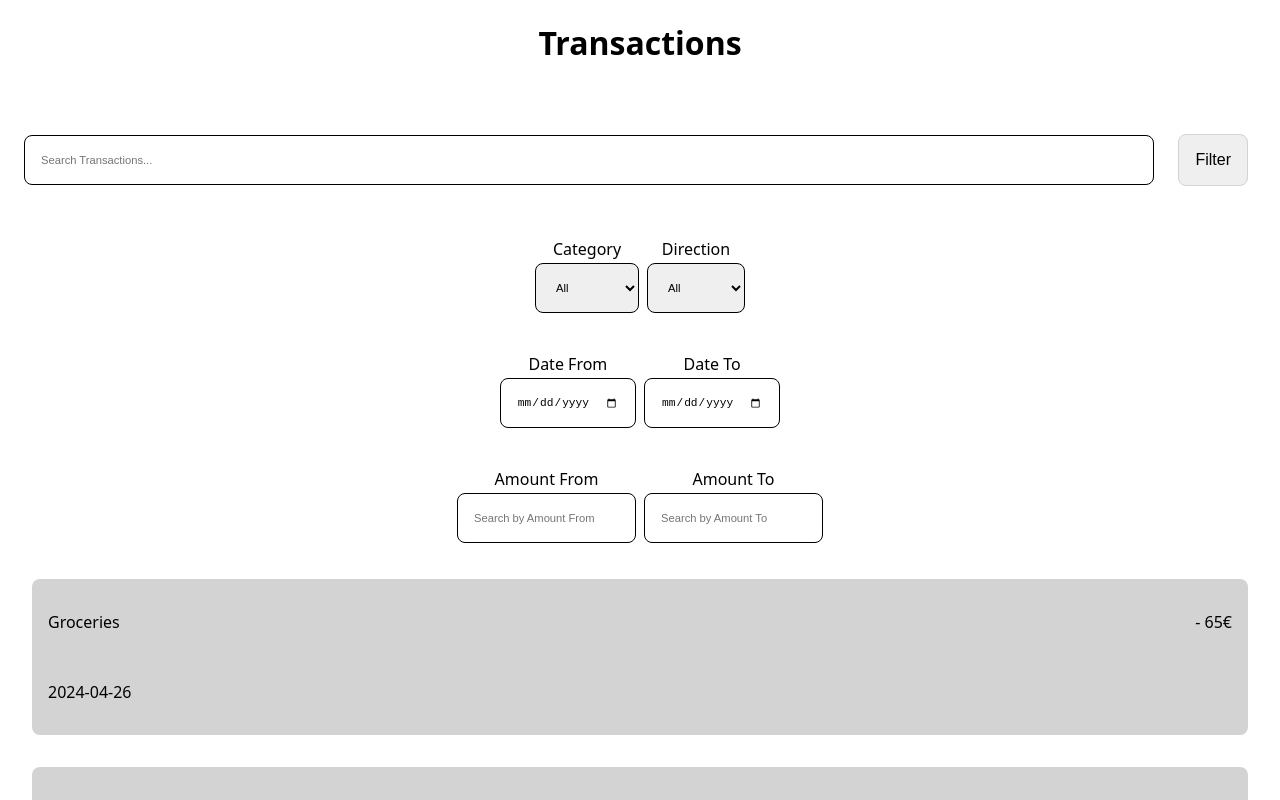
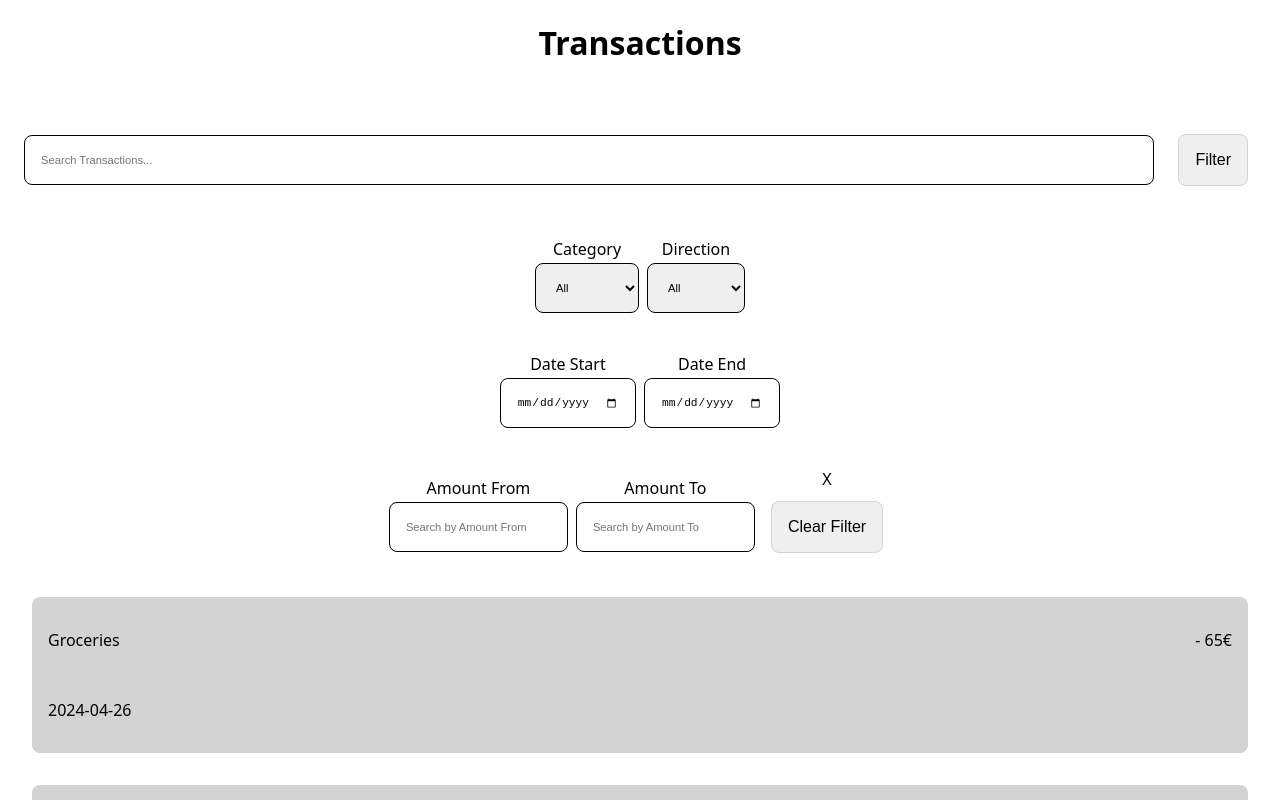
Before and after one commit to benediktbrenk/budget-app, a Next.js app: page / in a window 1280 px wide. Both pictures are taken after a click on the button "Filter". Shown: the top 800 px of the page. Built offline with nearby package versions, Linux system fonts and the light colour scheme.

Commit message:
fix bugs and styling

```diff
--- a/components/SearchBar/SearchBar.styled.js
+++ b/components/SearchBar/SearchBar.styled.js
@@ -67,7 +67,7 @@ export const StyledSearchInputSelect = styled.select`
 export const StyledFilterContainer = styled.div`
   display: flex;
   flex-direction: row;
-  justify-content: space-evenly;
+  justify-content: center;
   align-items: center;
   margin: 0.75rem;
   padding: 0.5rem;
--- a/components/SearchBar/index.js
+++ b/components/SearchBar/index.js
@@ -54,8 +54,20 @@ function SearchBar({ transactions, search, onSearch }) {
   };
   const [isFilter, setIsFilter] = useState(false);
 
+
   function handleIsFilter() {
     setIsFilter((prevState) => !prevState);
+  }
+  function handleResetFilters() {
+    onSearch({
+      name: "",
+      category: "",
+      direction: "",
+      dateFrom: "",
+      dateTo: "",
+      amountFrom: "",
+      amountTo: "",
+    });
   }
 
   return (
@@ -104,7 +116,7 @@ function SearchBar({ transactions, search, onSearch }) {
           </StyledFilterContainer>
           <StyledFilterContainer>
             <StyledFilterItem>
-              <label>Date From</label>
+              <label>Date Start</label>
               <StyledSearchInput
                 type="date"
                 value={search.dateFrom}
@@ -114,7 +126,7 @@ function SearchBar({ transactions, search, onSearch }) {
               />
             </StyledFilterItem>
             <StyledFilterItem>
-              <label>Date To</label>
+              <label>Date End</label>
               <StyledSearchInput
                 type="date"
                 value={search.dateTo}
@@ -147,6 +159,12 @@ function SearchBar({ transactions, search, onSearch }) {
                 }
               />
             </StyledFilterItem>
+            <StyledFilterItem>
+              <label>X</label>
+              <StyledFilterButton onClick={handleResetFilters}>
+                Clear Filter
+              </StyledFilterButton>
+            </StyledFilterItem>
           </StyledFilterContainer>
         </>
       ) : (
```
